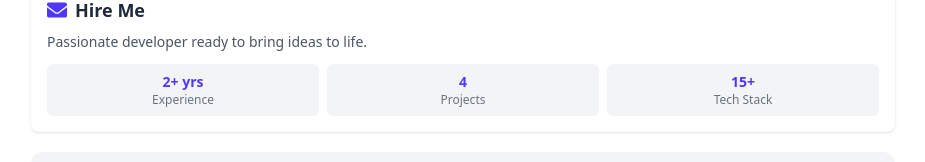
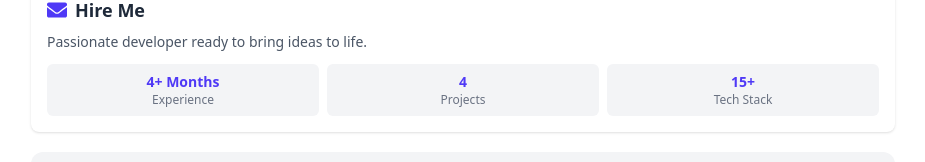
Before and after one commit to Ravi-Sinhmar/Portfolio, a React (Vite) app in the folder client/: page /hire in a window 1280 px wide. Shown: the part 168-330 px from the top of the page, without its empty margins (177-1102 px from the left). Built offline with nearby package versions, Linux system fonts and the light colour scheme.

Commit message:
Updated Exprerience

```diff
--- a/client/src/Pages/Hire.jsx
+++ b/client/src/Pages/Hire.jsx
@@ -55,7 +55,7 @@ function Achivements() {
         title="Hire Me"
         description="Passionate developer ready to bring ideas to life."
         stats={[
-          { label: "Experience", value: "2+ yrs" },
+          { label: "Experience", value: "4+ Months" },
           { label: "Projects", value: "4" },
           { label: "Tech Stack", value: "15+" },
         ]}
```
